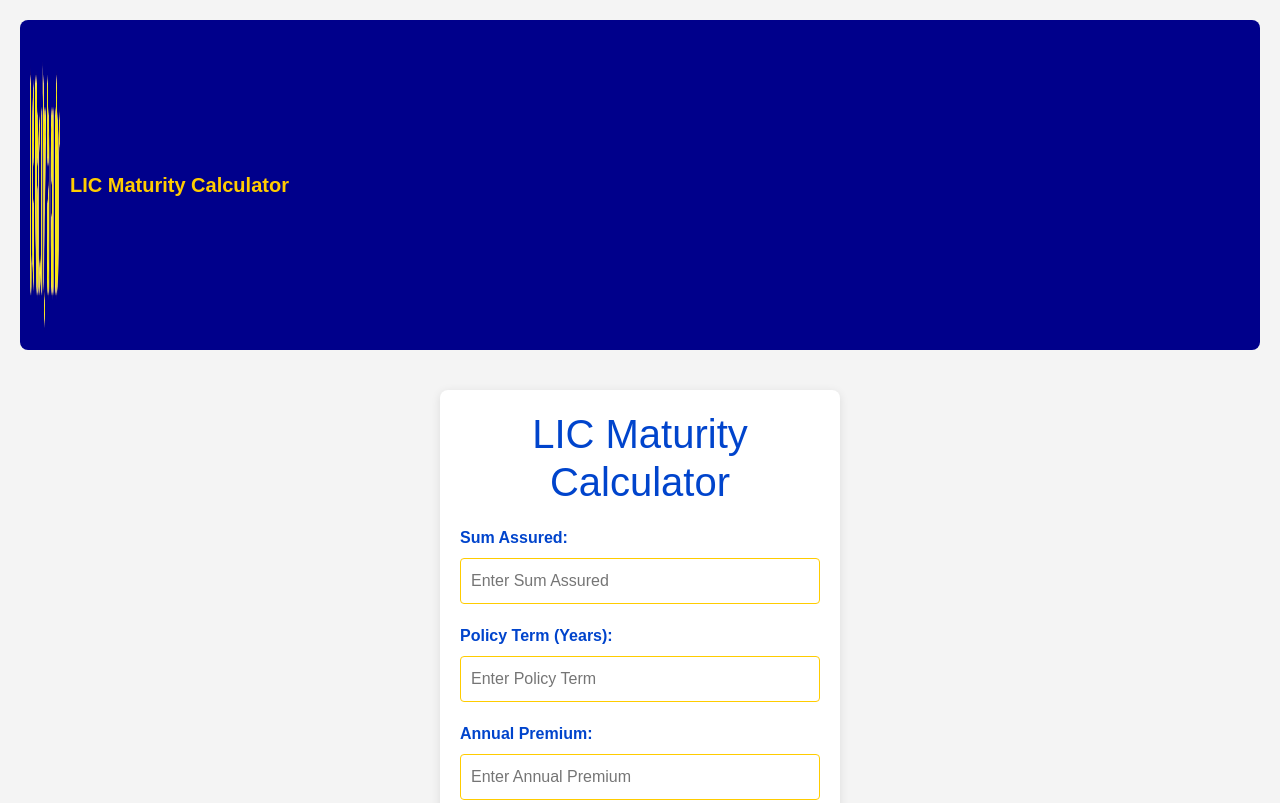
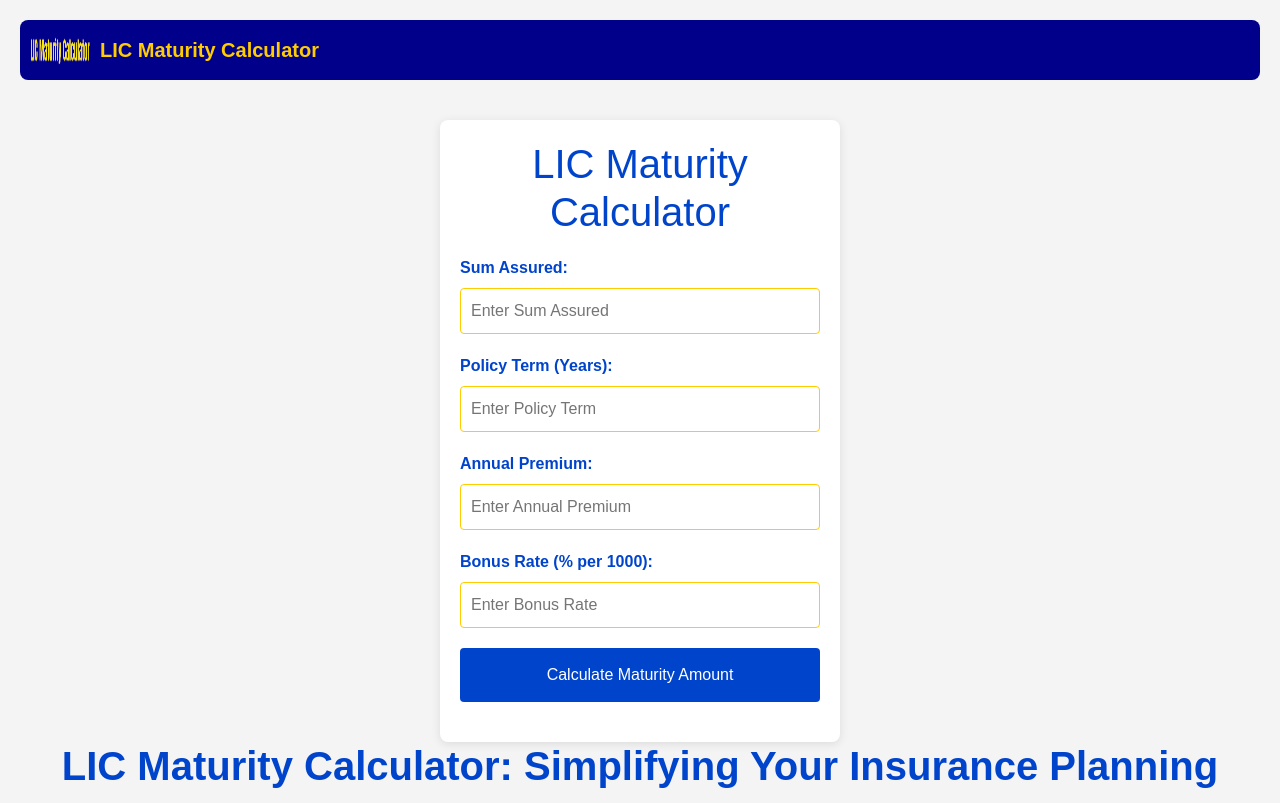
Before and after one commit to LicMaturityCalculator/licmaturitycalculator.github.io, a plain HTML site: page index.html in a window 1280 px wide. Shown: the top 803 px of the page. Drawn offline with nearby package versions, Linux system fonts and the light colour scheme.

Commit message:
Update index.html

```diff
--- a/index.html
+++ b/index.html
@@ -155,7 +155,7 @@ button:hover {
   <body>
 <nav class="navbar navbar-light custom-navbar">
   <a class="navbar-brand" href="#">
-    <img src="https://raw.githubusercontent.com/LicMaturityCalculator/licmaturitycalculator.github.io/refs/heads/main/cropped-LIC_Maturity_Calculator__1_-removebg-preview.png" width="30" height="300" class="d-inline-block align-top" alt="">
+    <img src="https://raw.githubusercontent.com/LicMaturityCalculator/licmaturitycalculator.github.io/refs/heads/main/cropped-LIC_Maturity_Calculator__1_-removebg-preview.png" width="60" height="30" class="d-inline-block align-top" alt="">
     <span class="brand-text">LIC Maturity Calculator</span>
   </a>
 </nav>
```
